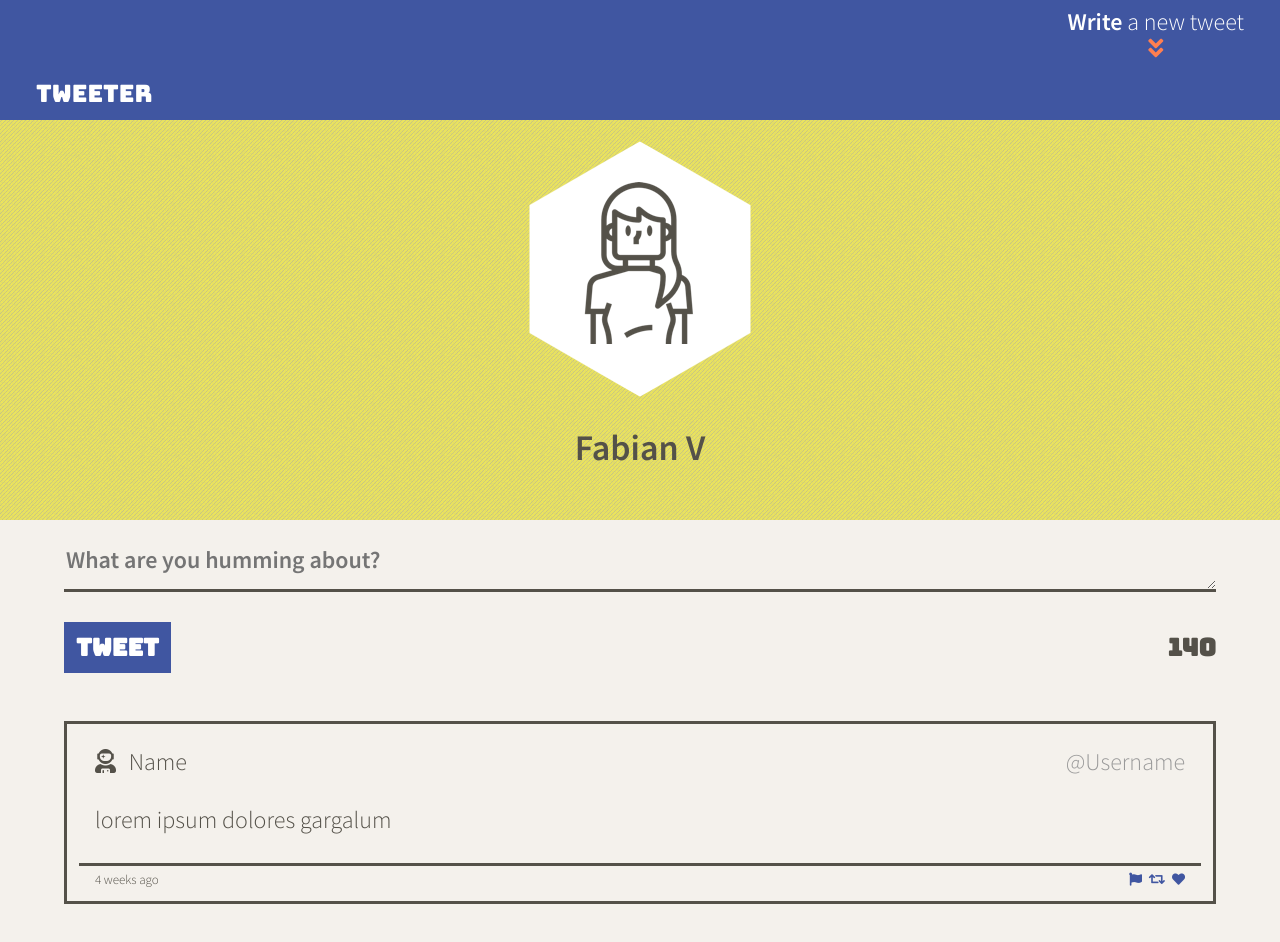
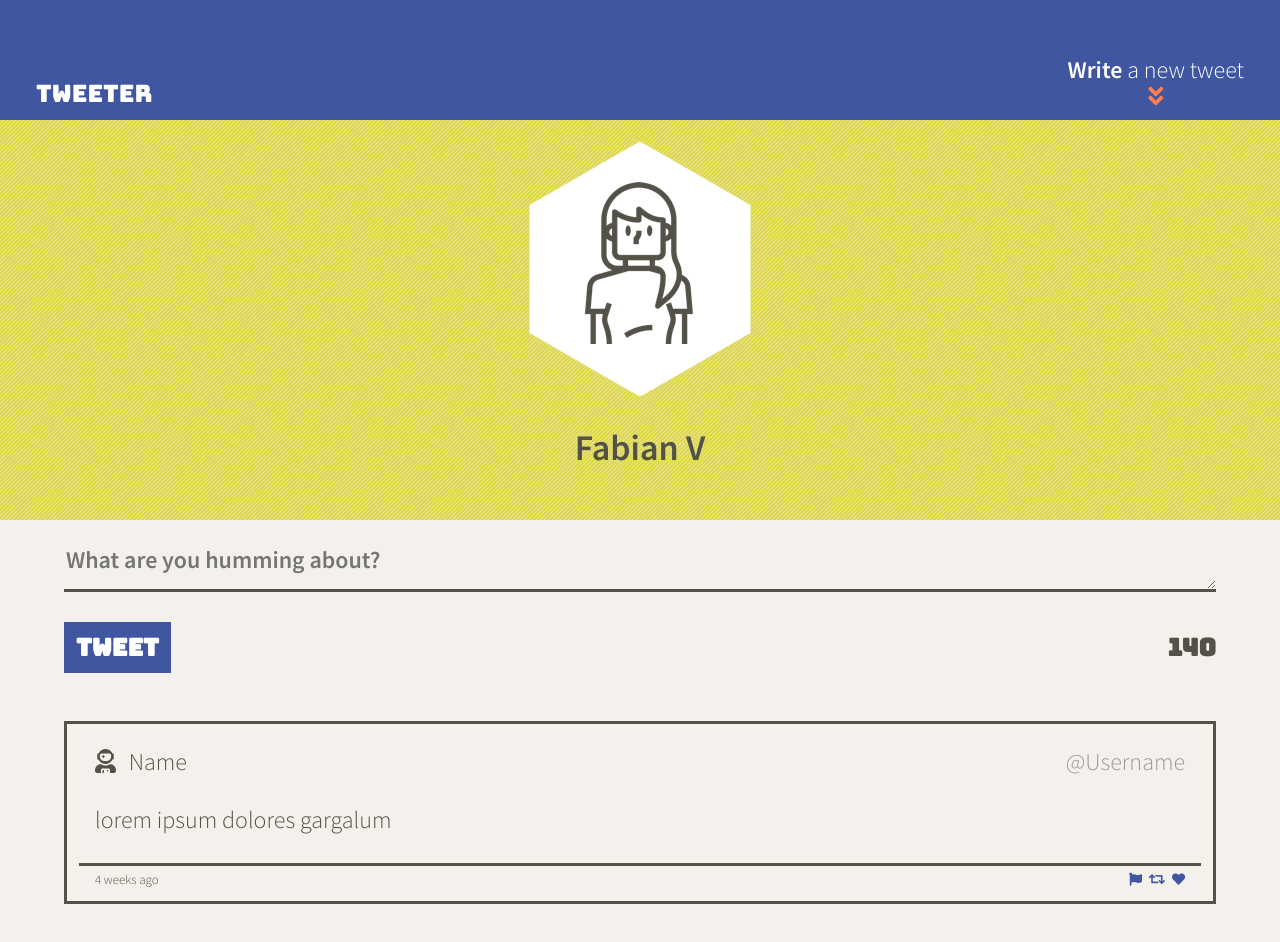
Before and after one commit to brogr/lhl-tweeter, a website: page public/index.html in a window 1280 px wide. Drawn offline with nearby package versions, Linux system fonts and the light colour scheme.

Commit message:
fixed new-tweet-button

```diff
--- a/public/index.html
+++ b/public/index.html
@@ -31,7 +31,7 @@
     <!-- Top nav bar (fixed) -->
     <nav>
       <span id="logo">tweeter</span>
-      <div class="new-tweet">
+      <div class="new-tweet-button">
         <span><strong>Write</strong> a new tweet</span>
         <i class="fas fa-angle-double-down"></i>
       </div>
--- a/public/styles/nav.css
+++ b/public/styles/nav.css
@@ -15,11 +15,11 @@ nav {
 nav #logo {
   font-family: 'Bungee', sans-serif;
 }
-nav .new-tweet {
+nav .new-tweet-button {
   display: flex;
   flex-direction: column;
 }
-nav .new-tweet i {
+nav .new-tweet-button i {
   align-self: center;
   color: coral;
 }
```
